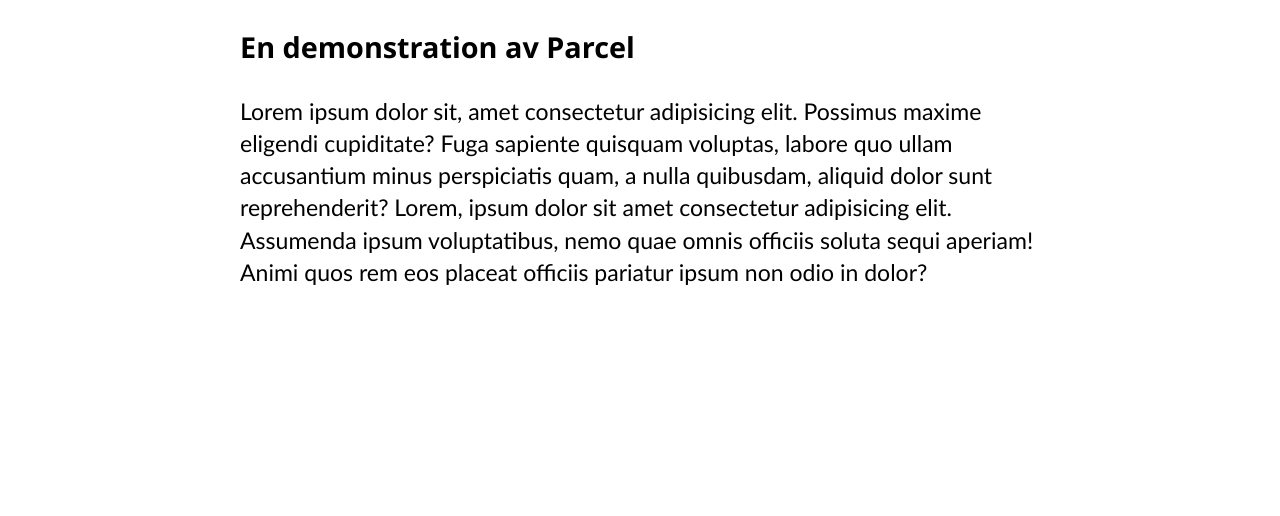
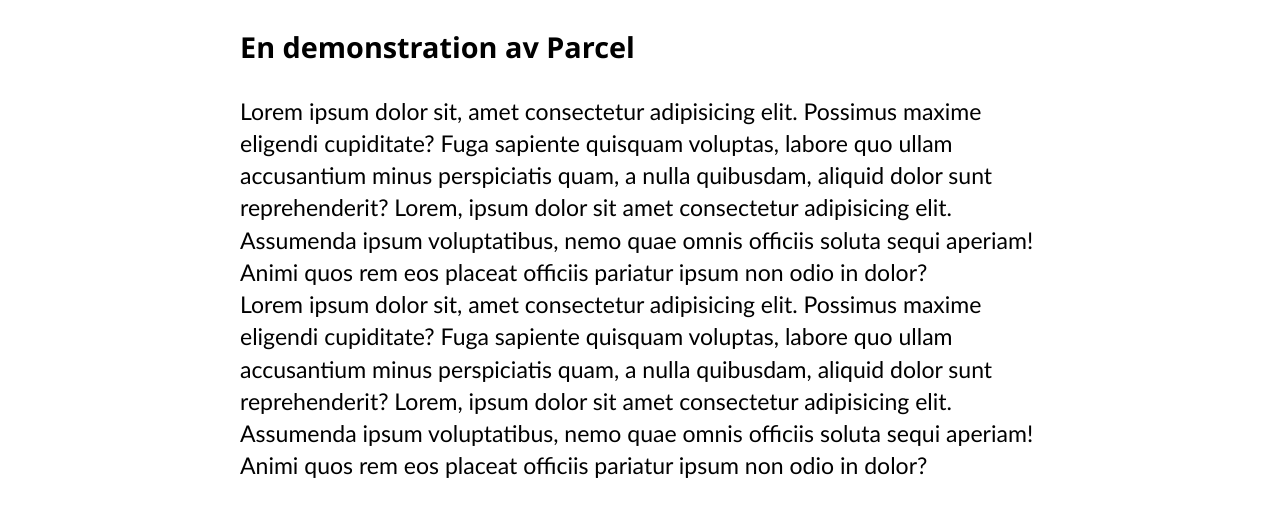
Before and after one commit to limfal/parcel-tutoral, a website built with Parcel: page src/index.html in a window 1280 px wide. Shown: the part 82-598 px from the top of the page. Built offline with nearby package versions, Linux system fonts and the light colour scheme.

Commit message:
another paragraph

```diff
--- a/src/index.html
+++ b/src/index.html
@@ -46,6 +46,11 @@
             sunt reprehenderit? Lorem, ipsum dolor sit amet consectetur adipisicing elit. Assumenda ipsum voluptatibus,
             nemo quae omnis
             officiis soluta sequi aperiam! Animi quos rem eos placeat officiis pariatur ipsum non odio in dolor?</p>
+        <p>Lorem ipsum dolor sit, amet consectetur adipisicing elit. Possimus maxime eligendi cupiditate? Fuga sapiente
+            quisquam voluptas, labore quo ullam accusantium minus perspiciatis quam, a nulla quibusdam, aliquid dolor
+            sunt reprehenderit? Lorem, ipsum dolor sit amet consectetur adipisicing elit. Assumenda ipsum voluptatibus,
+            nemo quae omnis
+            officiis soluta sequi aperiam! Animi quos rem eos placeat officiis pariatur ipsum non odio in dolor?</p>
     </main>
 
 </body>
```
Also changed, not shown: dist/index.html.
